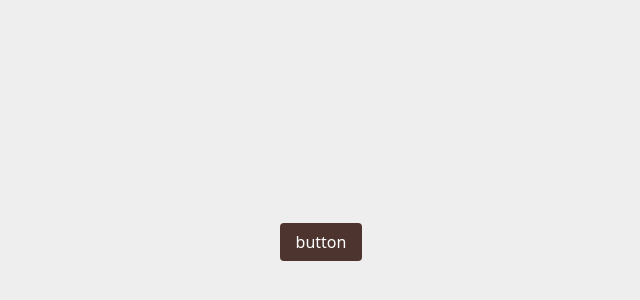
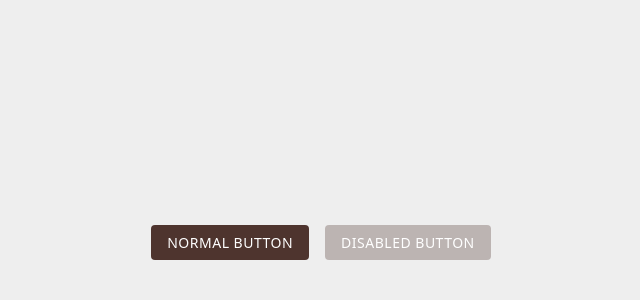
Before and after one commit to tzynwang/react-button, a React (Create React App) app: page / in a window 1280 px wide. Shown: the part 158-458 px from the top of the page, without its empty margins (319-959 px from the left). Built offline with nearby package versions, Linux system fonts and the light colour scheme.

Commit message:
[feat] add disabled style

```diff
--- a/src/components/App/index.tsx
+++ b/src/components/App/index.tsx
@@ -13,10 +13,12 @@ function App(): React.ReactElement {
           display: 'flex',
           justifyContent: 'center',
           alignItems: 'center',
+          gap: '16px',
         })
       )}
     >
-      <Button />
+      <Button label="normal button" />
+      <Button label="disabled button" disabled />
     </div>
   );
 }
--- a/src/components/Common/Button/index.tsx
+++ b/src/components/Common/Button/index.tsx
@@ -5,7 +5,7 @@ import type { ButtonProps } from './types';
 
 const rippleAnimation = keyframes`
 to {
-  transform: scale(2);
+  transform: scale(1.5);
   opacity: 0;
 }
 `;
@@ -18,24 +18,42 @@ const defaultButtonStyle = css({
   padding: '8px 16px',
   border: 'none',
   borderRadius: '4px',
-  fontSize: 'inherit',
+  fontSize: '14px',
   fontFamily: 'inherit',
   fontWeight: 'inherit',
+  letterSpacing: '.5px',
+  textTransform: 'uppercase',
   backgroundColor: '#4e342e',
   color: '#fff',
+  transition: 'background-color .2s ease',
   cursor: 'pointer',
+  '&:hover': {
+    backgroundColor: '#362420',
+  },
+});
+const disabledButtonStyle = css({
+  backgroundColor: 'rgba(113, 92, 87, .4)',
+  cursor: 'default',
+  pointerEvents: 'none',
 });
 const rippleSpanStyle = css({
   position: 'absolute',
   borderRadius: '50%',
   backgroundColor: 'rgba(255, 255, 255, .3)',
   transform: 'scale(0)',
-  animation: `${rippleAnimation} .6s ease`,
+  animation: `${rippleAnimation} .7s ease`,
 });
 
 function Button(props: ButtonProps): React.ReactElement {
   /* States */
-  const { label, disableRipple = false, type, className, ...rest } = props;
+  const {
+    label,
+    disableRipple = false,
+    className,
+    disabled,
+    type,
+    ...rest
+  } = props;
   const buttonRef = createRef<HTMLButtonElement>();
   const rippleRef = createRef<HTMLSpanElement>();
 
@@ -77,9 +95,14 @@ function Button(props: ButtonProps): React.ReactElement {
   /* Main */
   return (
     <button
+      className={cn(
+        defaultButtonStyle,
+        disabled && disabledButtonStyle,
+        className
+      )}
+      disabled={disabled}
+      ref={buttonRef}
       type={type ? type : 'button'}
-      className={cn(defaultButtonStyle, className)}
-      ref={buttonRef}
       {...rest}
     >
       {label ? label : 'button'}
```
